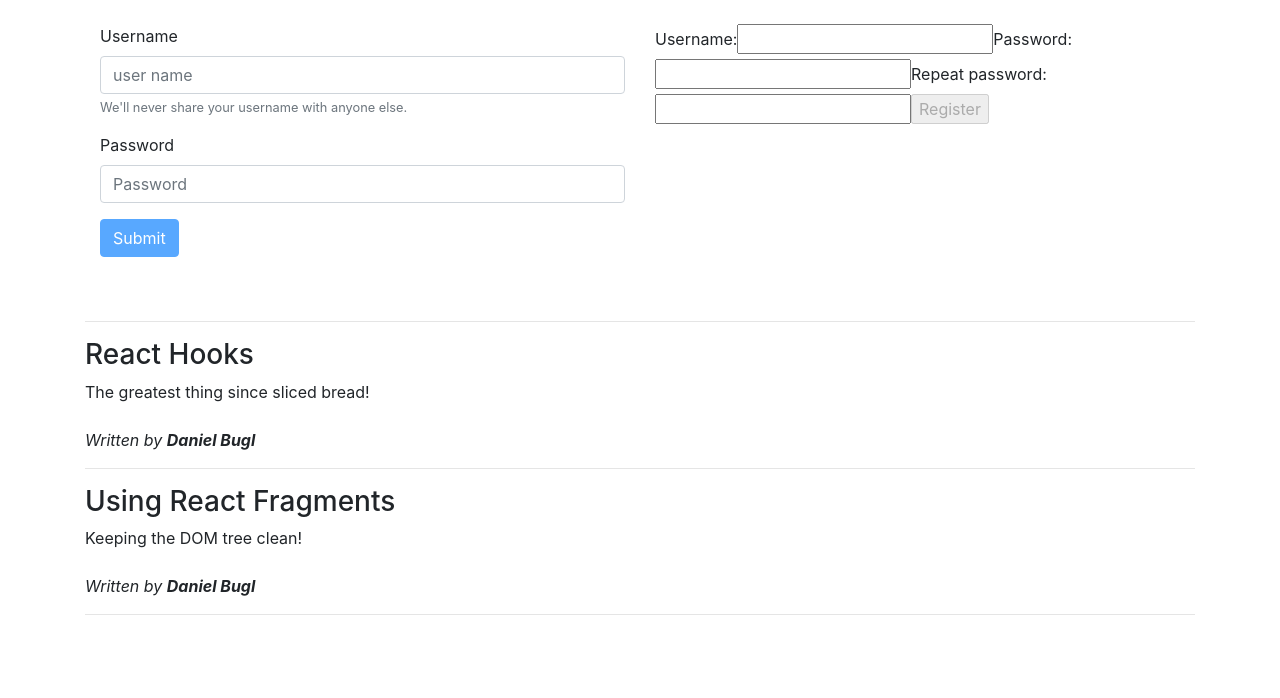
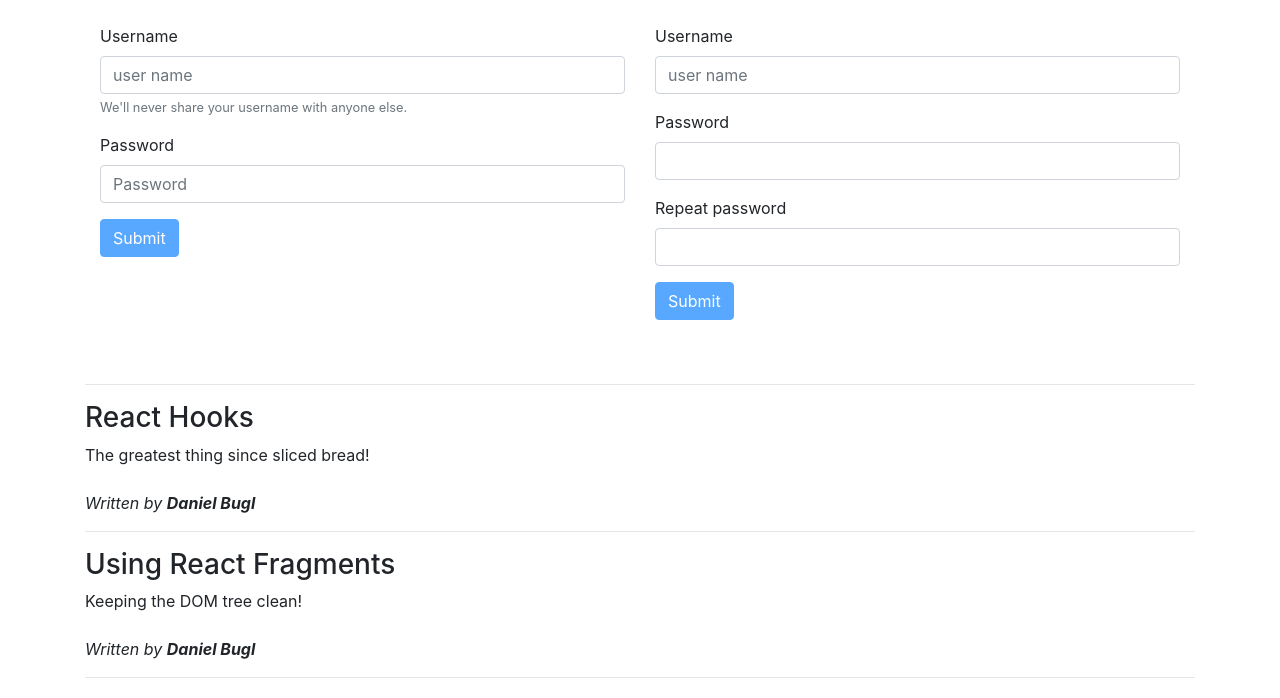
Before and after one commit to xavigimenezsanchez/ReactHooksReducer, a React (Create React App) app: page / in a window 1280 px wide. Shown: the top 698 px of the page. Built offline with nearby package versions, Linux system fonts and the light colour scheme.

Commit message:
Format all the user stuffs

```diff
--- a/src/user/Login.js
+++ b/src/user/Login.js
@@ -17,7 +17,7 @@ export default function Login({ dispatch }) {
       }}
     >
 
-        <Form.Group controlId="formBasicEmail">
+        <Form.Group controlId="login-username-group">
             <Form.Label>Username </Form.Label>
             <Form.Control type="text"
                           placeholder="user name" value={username}
@@ -29,7 +29,7 @@ export default function Login({ dispatch }) {
             </Form.Text>
         </Form.Group>
 
-        <Form.Group controlId="formBasicPassword">
+        <Form.Group controlId="login-password-group">
           <Form.Label>Password</Form.Label>
           <Form.Control type="password" placeholder="Password" id="login-password"/>
         </Form.Group>
--- a/src/user/Logout.js
+++ b/src/user/Logout.js
@@ -1,15 +1,14 @@
 import React from "react";
+import Jumbotron from "react-bootstrap/Jumbotron";
+import Button from "react-bootstrap/Button";
 
 export default function Logout({ user, dispatch }) {
   return (
-    <form
-      onSubmit={e => {
-        e.preventDefault();
-        dispatch({ type: "LOGOUT" });
-      }}
-    >
-      Logged in as: <b>{user}</b>
-      <input type="submit" value="Logout" />
-    </form>
+    <Jumbotron>
+      <h1>Test cypress & jest</h1>
+      <p>Logged in as: <b>{user}</b></p>
+      <Button variant="primary" onClick={()=>dispatch({ type: "LOGOUT" })}>Logout</Button>
+    </Jumbotron>
+
   );
 }
--- a/src/user/Register.js
+++ b/src/user/Register.js
@@ -1,4 +1,6 @@
 import React, { useState } from "react";
+import Form from "react-bootstrap/Form";
+import Button from "react-bootstrap/Button";
 
 export default function Register({ dispatch }) {
   const [username, setUsername] = useState("");
@@ -17,45 +19,57 @@ export default function Register({ dispatch }) {
     setPasswordRepeat(evt.target.value);
   }
   return (
-    <form
+    <Form
       onSubmit={e => {
         e.preventDefault();
         dispatch({ type: "REGISTER", username });
       }}
     >
-      <label htmlFor="register-username">Username:</label>
-      <input
+      <Form.Group>
+        <Form.Label>Username </Form.Label>
+        <Form.Control
           type="text"
+          placeholder="user name"
           value={username}
           onChange={handleUsername}
           name="register-username"
           id="register-username"
         />
-      <label htmlFor="register-password">Password:</label>
-      <input
+      </Form.Group>
+
+      <Form.Group>
+        <Form.Label>Password</Form.Label>
+        <Form.Control
           type="password"
           value={password}
           onChange={handlePassword}
           name="register-password"
           id="register-password"
         />
-      <label htmlFor="register-password-repeat">Repeat password:</label>
-      <input
+      </Form.Group>
+
+      <Form.Group>
+        <Form.Label>Repeat password</Form.Label>
+        <Form.Control
           type="password"
           value={passwordRepeat}
           onChange={handlePasswordRepeat}
           name="register-password-repeat"
           id="register-password-repeat"
         />
-      <input
+      </Form.Group>
+
+      <Button
+          variant="primary"
           type="submit"
-        value="Register"
           disabled={
             username.length === 0 ||
             password.length === 0 ||
             password !== passwordRepeat
             }
-      />
-    </form>
+        >
+          Submit
+        </Button>
+    </Form>
   );
 }
```
Lines whose indentation alone changed are shown as unchanged.
